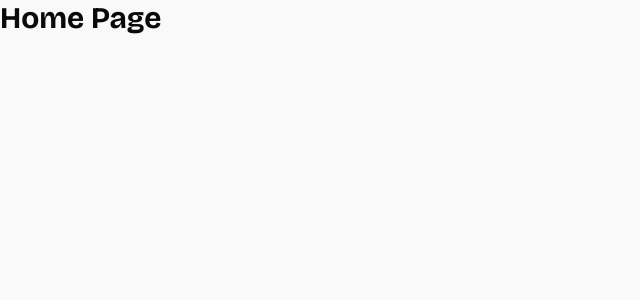
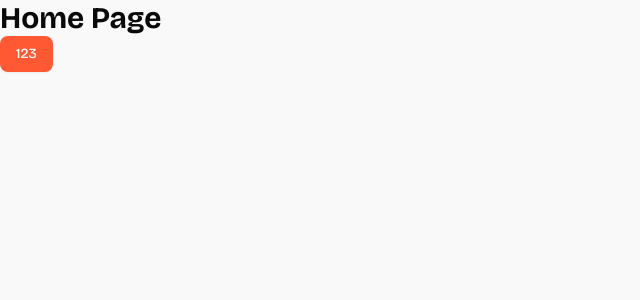
Before and after one commit to BlackishGreen33/SaaS-Edu-Platform, a Next.js app: page / in a window 1280 px wide. Shown: the top 300 px of the page, without its empty margins (0-640 px from the left). Built offline with nearby package versions, Linux system fonts and the light colour scheme.

Commit message:
✨ feat(components)：Add shadcn components

```diff
--- a/src/app/page.tsx
+++ b/src/app/page.tsx
@@ -1,8 +1,11 @@
 import { NextPage } from 'next';
+
+import { Button } from '@/common/components/ui/button';
 
 const HomePage: NextPage = () => (
   <div>
     <h1>Home Page</h1>
+    <Button>123</Button>
   </div>
 );
 
--- /dev/null
+++ b/src/common/components/ui/button.tsx
@@ -0,0 +1,59 @@
+import { Slot } from '@radix-ui/react-slot';
+import { cva, type VariantProps } from 'class-variance-authority';
+import * as React from 'react';
+
+import { cn } from '@/common/utils';
+
+const buttonVariants = cva(
+  "inline-flex items-center justify-center gap-2 whitespace-nowrap rounded-md text-sm font-medium transition-all disabled:pointer-events-none disabled:opacity-50 [&_svg]:pointer-events-none [&_svg:not([class*='size-'])]:size-4 shrink-0 [&_svg]:shrink-0 outline-none focus-visible:border-ring focus-visible:ring-ring/50 focus-visible:ring-[3px] aria-invalid:ring-destructive/20 dark:aria-invalid:ring-destructive/40 aria-invalid:border-destructive",
+  {
+    variants: {
+      variant: {
+        default:
+          'bg-primary text-primary-foreground shadow-xs hover:bg-primary/90',
+        destructive:
+          'bg-destructive text-white shadow-xs hover:bg-destructive/90 focus-visible:ring-destructive/20 dark:focus-visible:ring-destructive/40 dark:bg-destructive/60',
+        outline:
+          'border bg-background shadow-xs hover:bg-accent hover:text-accent-foreground dark:bg-input/30 dark:border-input dark:hover:bg-input/50',
+        secondary:
+          'bg-secondary text-secondary-foreground shadow-xs hover:bg-secondary/80',
+        ghost:
+          'hover:bg-accent hover:text-accent-foreground dark:hover:bg-accent/50',
+        link: 'text-primary underline-offset-4 hover:underline',
+      },
+      size: {
+        default: 'h-9 px-4 py-2 has-[>svg]:px-3',
+        sm: 'h-8 rounded-md gap-1.5 px-3 has-[>svg]:px-2.5',
+        lg: 'h-10 rounded-md px-6 has-[>svg]:px-4',
+        icon: 'size-9',
+      },
+    },
+    defaultVariants: {
+      variant: 'default',
+      size: 'default',
+    },
+  }
+);
+
+function Button({
+  className,
+  variant,
+  size,
+  asChild = false,
+  ...props
+}: React.ComponentProps<'button'> &
+  VariantProps<typeof buttonVariants> & {
+    asChild?: boolean;
+  }) {
+  const Comp = asChild ? Slot : 'button';
+
+  return (
+    <Comp
+      data-slot="button"
+      className={cn(buttonVariants({ variant, size, className }))}
+      {...props}
+    />
+  );
+}
+
+export { Button, buttonVariants };
--- /dev/null
+++ b/src/common/utils/cn.ts
@@ -0,0 +1,6 @@
+import { type ClassValue, clsx } from 'clsx';
+import { twMerge } from 'tailwind-merge';
+
+const cn = (...inputs: ClassValue[]) => twMerge(clsx(inputs));
+
+export default cn;
--- /dev/null
+++ b/src/common/utils/index.ts
@@ -0,0 +1 @@
+export { default as cn } from './cn';
```
Also changed, not shown: package.json (+6 -1 lines), components.json (added), 1 other file (tests, documents, lock files or other folders).
